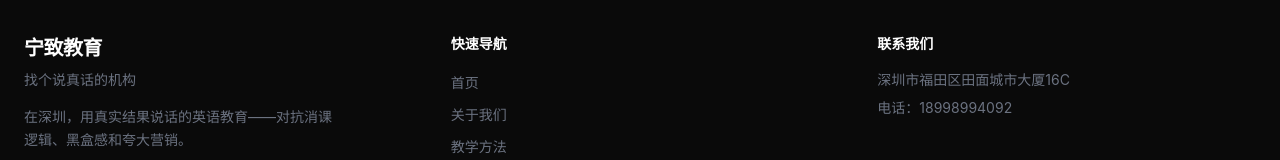
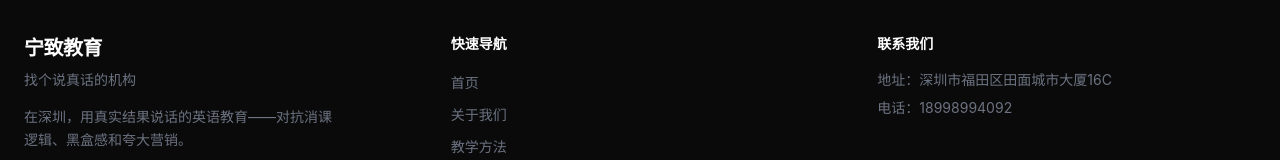
Before and after one commit to dongruiyue/ningzhi-education, a Next.js app: page / in a window 1280 px wide. Shown: the part 4861-5021 px from the top of the page. Built offline with nearby package versions, Linux system fonts and the light colour scheme.

Commit message:
fix: add 地址： prefix to footer address

```diff
--- a/src/components/layout/Footer.tsx
+++ b/src/components/layout/Footer.tsx
@@ -37,7 +37,7 @@ export function Footer() {
         <div>
           <h4 className="text-sm font-semibold text-white mb-4">联系我们</h4>
           <ul className="space-y-2 text-sm text-neutral-400">
-            {BRAND.contact.address && <li>{BRAND.contact.address}</li>}
+            {BRAND.contact.address && <li>地址：{BRAND.contact.address}</li>}
             {BRAND.contact.phone && <li>电话：{BRAND.contact.phone}</li>}
             {BRAND.contact.wechat && <li>微信：{BRAND.contact.wechat}</li>}
             {BRAND.contact.email && <li>邮箱：{BRAND.contact.email}</li>}
```
